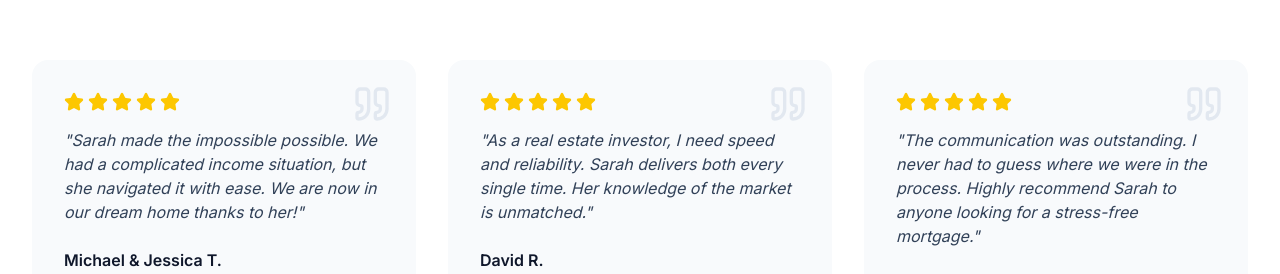
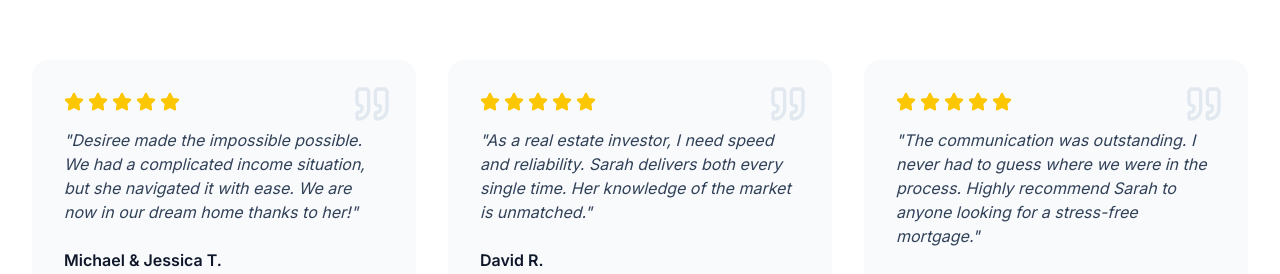
Before and after one commit to astraluxeindustries/desiree-contessa, a React (Vite) app in the folder premium-mortgage-officer/: page / in a window 1280 px wide. Shown: the part 2929-3203 px from the top of the page. Built offline with nearby package versions, Linux system fonts and the light colour scheme; a web font is replaced by a local one.

Commit message:
Update Testimonials.tsx

```diff
--- a/premium-mortgage-officer/src/components/Testimonials.tsx
+++ b/premium-mortgage-officer/src/components/Testimonials.tsx
@@ -5,7 +5,7 @@ import { Button } from './ui/Button';
 export const Testimonials = () => {
   const reviews = [
     {
-      text: "Sarah made the impossible possible. We had a complicated income situation, but she navigated it with ease. We are now in our dream home thanks to her!",
+      text: "Desiree made the impossible possible. We had a complicated income situation, but she navigated it with ease. We are now in our dream home thanks to her!",
       author: "Michael & Jessica T.",
       type: "First-Time Buyers"
     },
```
